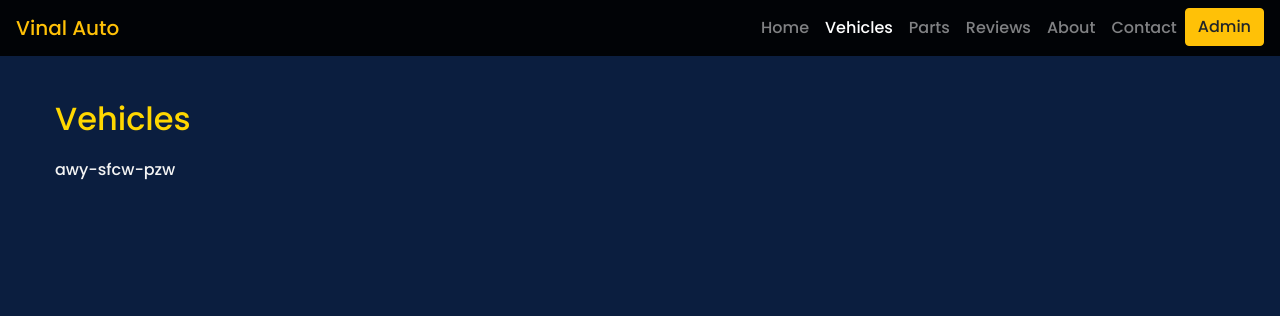
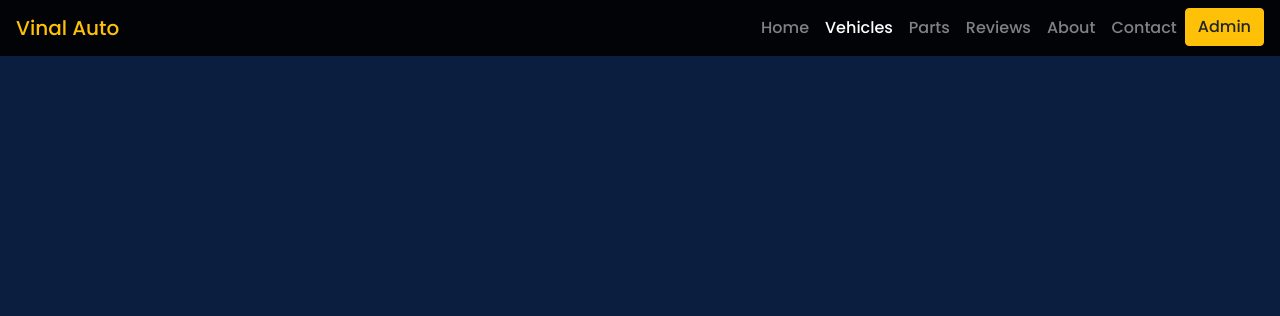
Before and after one commit to Thisal00/vinal_CAR_WEB, a PHP site: page /vehicles.php in a window 1280 px wide. Shown: the top 316 px of the page. Run offline with PHP 8.4, Linux system fonts and the light colour scheme; a stand-in replaces the project's code that opens the database connection.

Commit message:
Update vehicles.php

```diff
--- a/vehicles.php
+++ b/vehicles.php
@@ -140,8 +140,3 @@ footer a:hover { color: #fff; text-decoration: none; }
     </ul>
   </div>
 </nav>
-
-<!-- Main -->
-<main class="container" style="margin-top:100px; max-width:1200px;">
-<h2>Vehicles</h2>
-awy-sfcw-pzw
```
